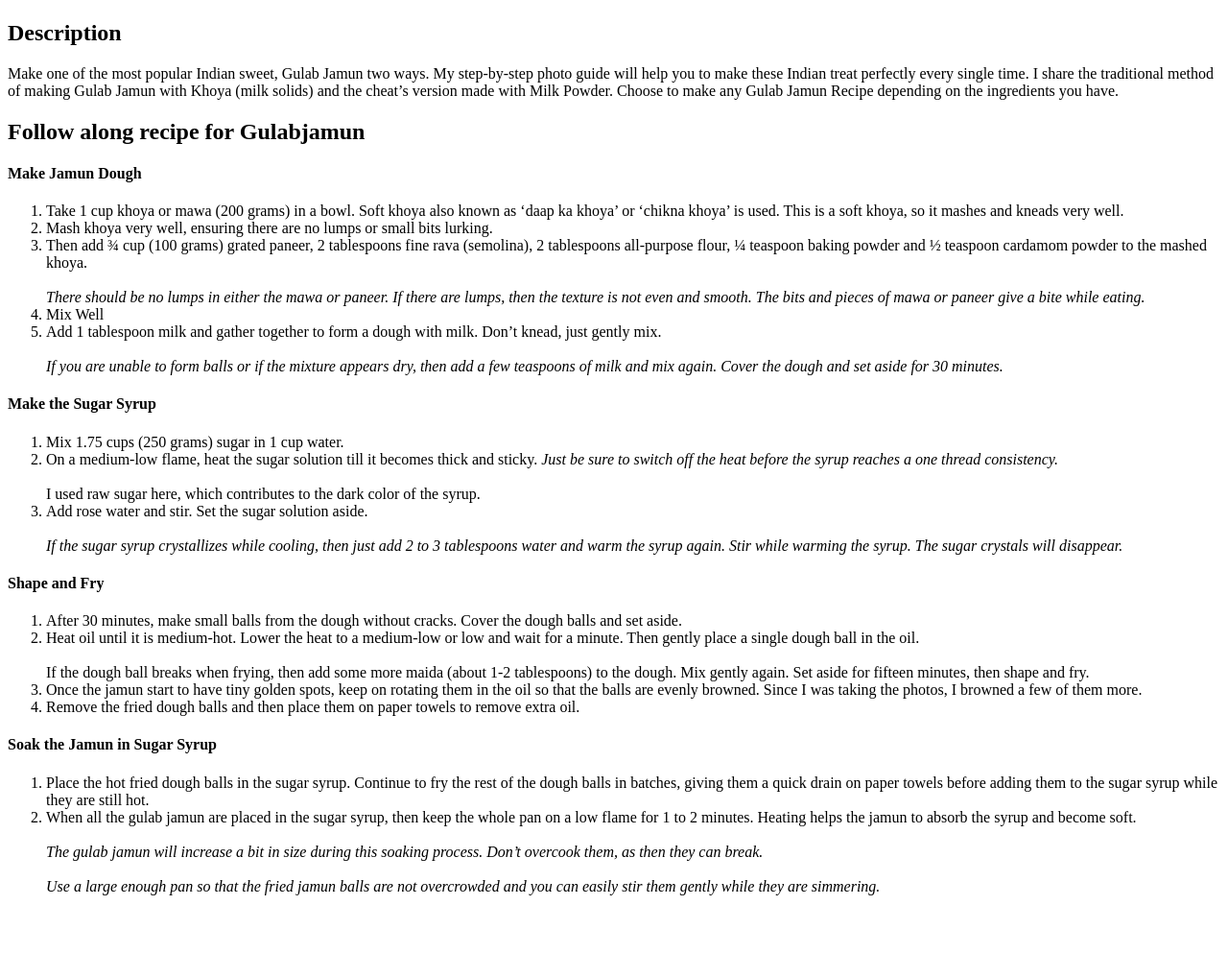
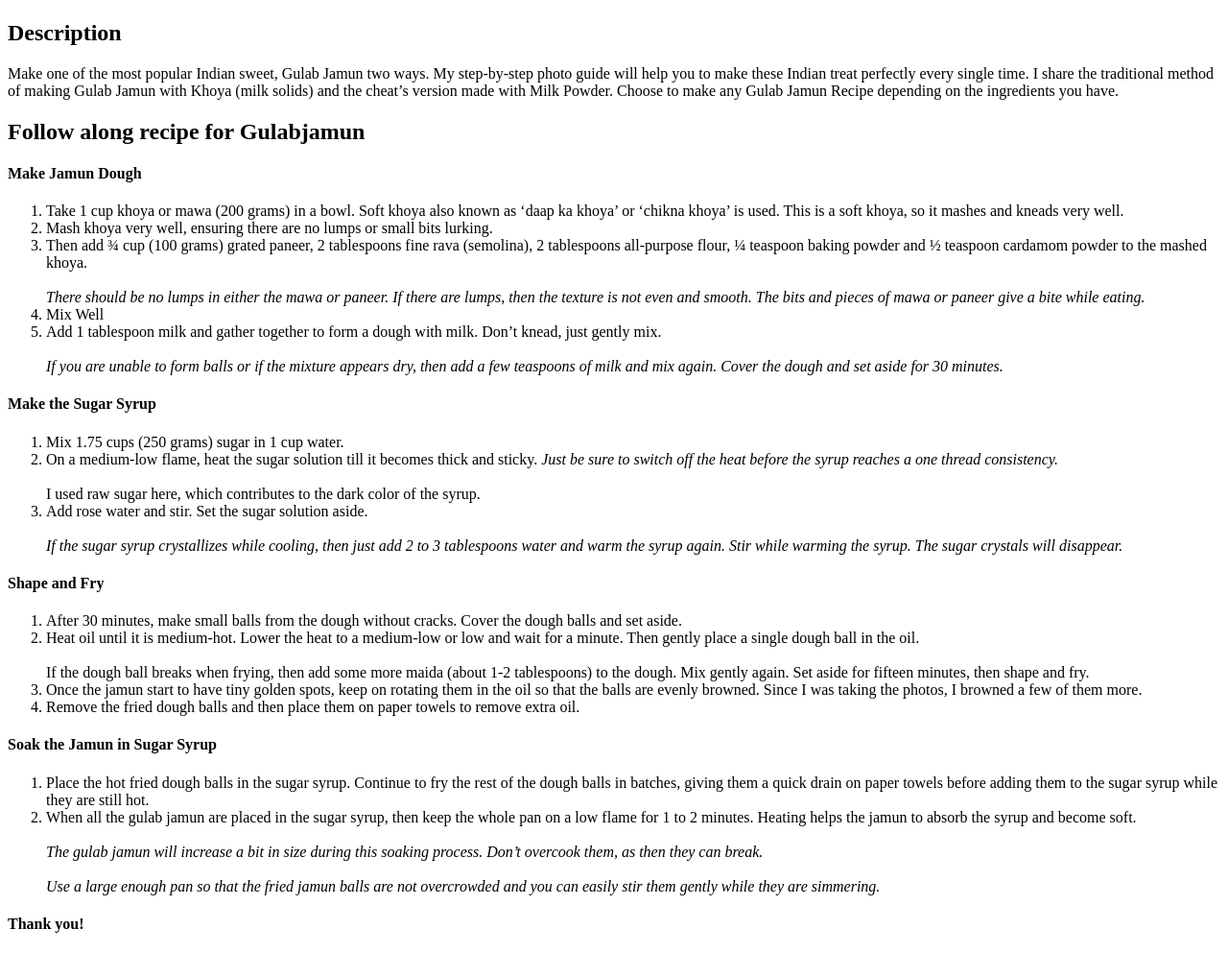
Before and after one commit to Gandhar9/odin-recipes, a plain HTML site: page recipes/gulabjamun.html in a window 1280 px wide. Shown: the part 99-1092 px from the top of the page at 96% size. Before the commit the page ends 1048 px from the top, so only its background shows below. Drawn offline with Linux system fonts and the light colour scheme.

Commit message:
../recipes/lasagna.html

```diff
--- a/recipes/gulabjamun.html
+++ b/recipes/gulabjamun.html
@@ -82,5 +82,6 @@
             </em>
         </li>
     </ol>
+    <h4>Thank you!</h4>
 </body>
 </html>
```
